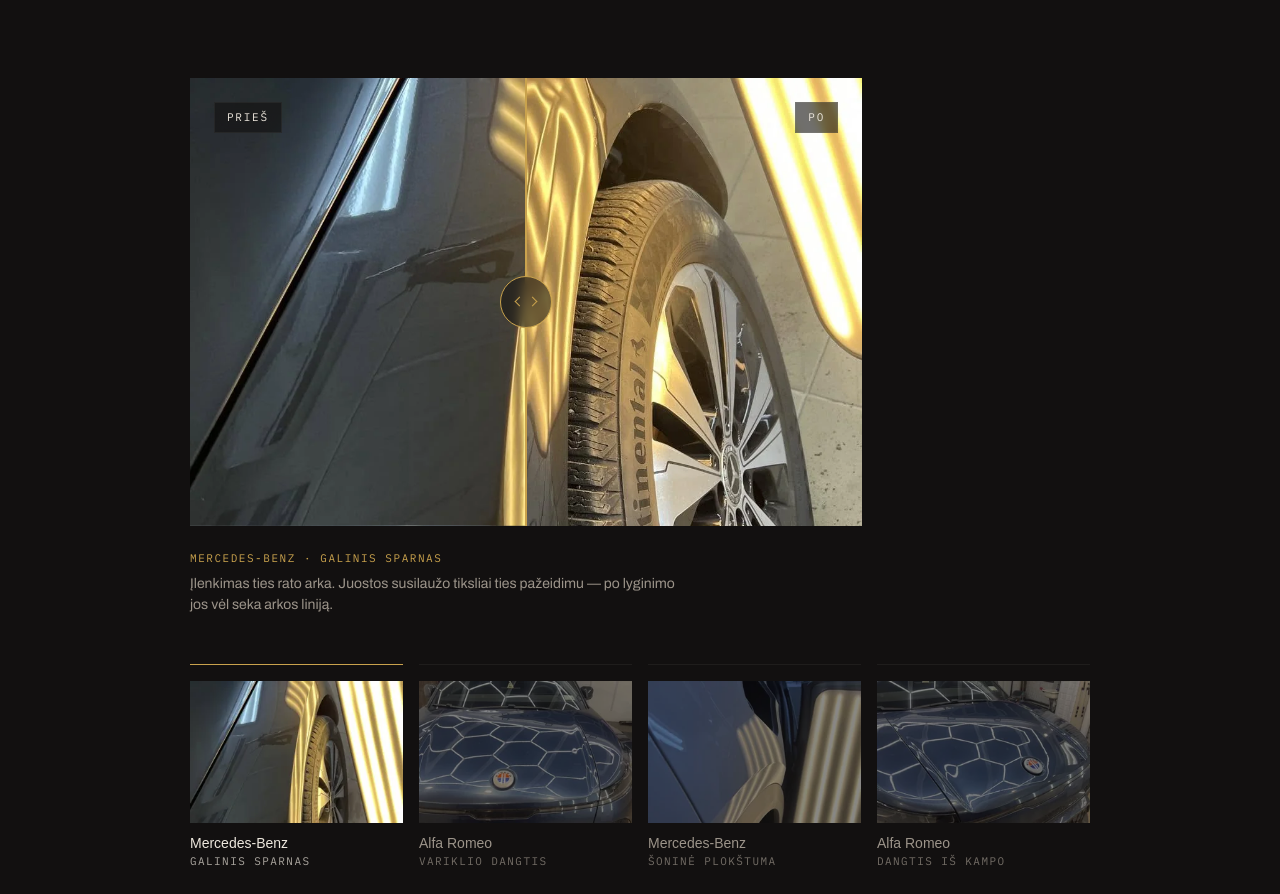
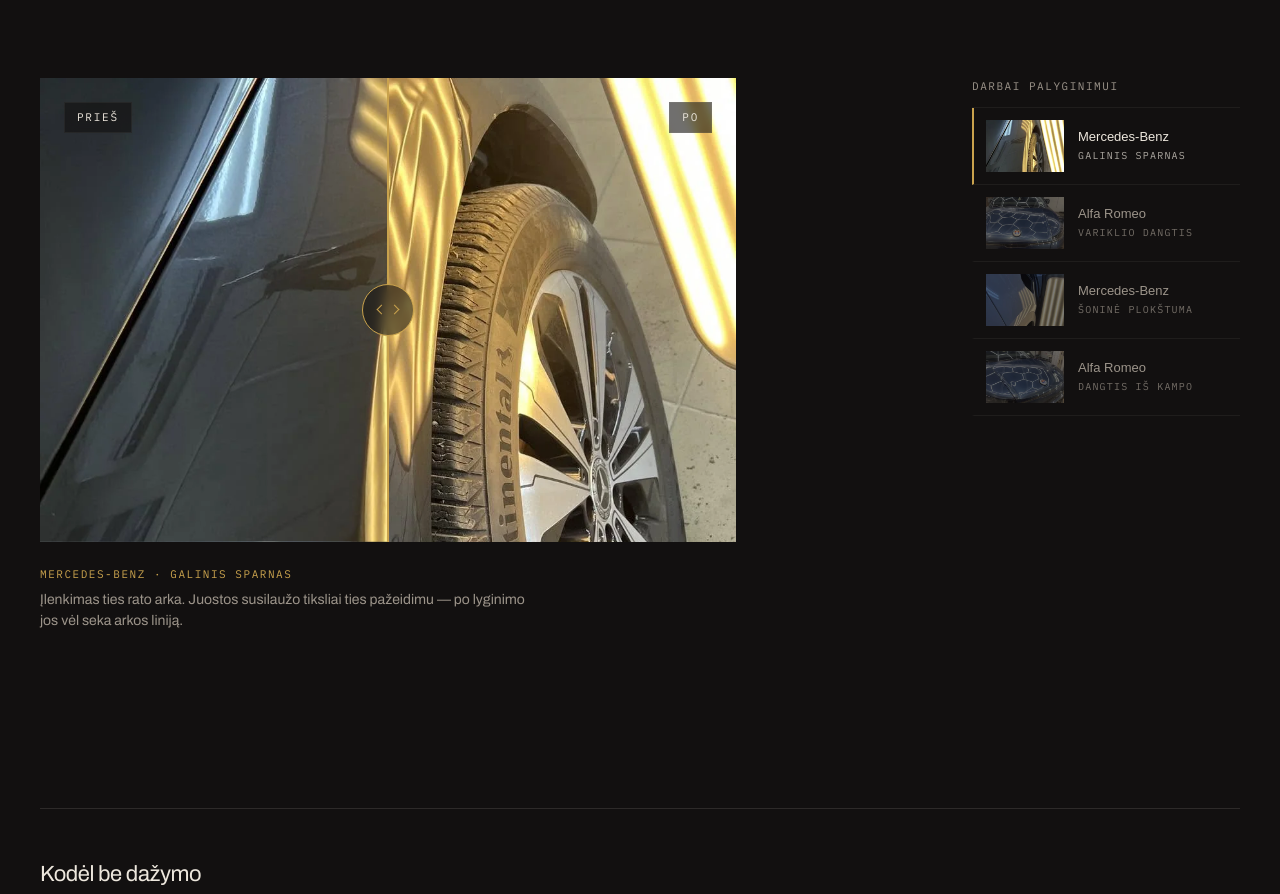
Before and after one commit to evolviainfo-eng/minerda, a plain HTML site: page index.html in a window 1280 px wide. Shown: the part 1180-2074 px from the top of the page. Drawn offline with Linux system fonts and the light colour scheme.

Commit message:
Prieš/po: dviejų kolonų išdėstymas — slankiklis lygiuojasi su antrašte, darbų sąrašas šone
Co-Authored-By: Claude Opus 5 <noreply@anthropic.com>

```diff
--- a/index.html
+++ b/index.html
@@ -88,8 +88,9 @@
     </div>
   </div>
 
-  <div class="wrap wrap--wide">
-    <figure class="ba rv" id="ba">
+  <div class="wrap">
+    <div class="ba-grid rv">
+    <figure class="ba" id="ba">
       <div class="ba__stage" id="baStage">
         <img class="ba__img" id="baB" src="img/ba1-before-lg.webp" srcset="img/ba1-before-sm.webp 700w, img/ba1-before-lg.webp 1080w" sizes="(max-width:900px) 100vw, 1180px" width="1080" height="720" alt="Galinis sparnas prieš remontą: šviesos lentos juostos ties įlenkimu susilaužo zigzagu">
         <div class="ba__after"><img class="ba__img" id="baA" src="img/ba1-after-lg.webp" srcset="img/ba1-after-sm.webp 700w, img/ba1-after-lg.webp 1080w" sizes="(max-width:900px) 100vw, 1180px" width="1080" height="720" alt="Tas pats sparnas po lyginimo: juostos vėl tolygios"></div>
@@ -102,12 +103,16 @@
       <figcaption id="baCap"><span class="mono" id="baMeta">Mercedes-Benz · galinis sparnas</span> <span id="baTxt">Įlenkimas ties rato arka. Juostos susilaužo tiksliai ties pažeidimu — po lyginimo jos vėl seka arkos liniją.</span></figcaption>
     </figure>
 
-    <ul class="pairs rv" id="pairs">
+    <div class="pairs-col">
+      <p class="mono pairs__h">Darbai palyginimui</p>
+      <ul class="pairs" id="pairs">
       <li><button type="button" class="pairs__b is-on" data-p="0"><img src="img/t1.webp" width="300" height="200" alt="" loading="lazy"><span>Mercedes-Benz<em>Galinis sparnas</em></span></button></li>
       <li><button type="button" class="pairs__b" data-p="1"><img src="img/t2.webp" width="300" height="200" alt="" loading="lazy"><span>Alfa Romeo<em>Variklio dangtis</em></span></button></li>
       <li><button type="button" class="pairs__b" data-p="2"><img src="img/t3.webp" width="300" height="200" alt="" loading="lazy"><span>Mercedes-Benz<em>Šoninė plokštuma</em></span></button></li>
       <li><button type="button" class="pairs__b" data-p="3"><img src="img/t4.webp" width="300" height="200" alt="" loading="lazy"><span>Alfa Romeo<em>Dangtis iš kampo</em></span></button></li>
-    </ul>
+      </ul>
+    </div>
+    </div>
   </div>
 
   <div class="wrap">
--- a/styles.css
+++ b/styles.css
@@ -133,25 +133,11 @@ p{margin:0; text-wrap:pretty}
 .sec h2{font-size:var(--t-h2); line-height:1.08}
 
 /* ── before / after ──────────────────────────────────────── */
-.ba,.pairs{max-width:900px; margin-left:auto; margin-right:auto}
-.ba{margin-top:0; margin-bottom:0}
-.ba__stage{position:relative; aspect-ratio:3/2; max-height:56svh; overflow:hidden; background:var(--ink-2); touch-action:pan-y; cursor:ew-resize; user-select:none}
+.ba-grid{display:grid; grid-template-columns:minmax(0,1fr) 268px; gap:var(--s5); align-items:start}
+.ba{margin:0; min-width:0}
+.ba__stage{position:relative; aspect-ratio:3/2; max-height:58svh; overflow:hidden; background:var(--ink-2); touch-action:pan-y; cursor:ew-resize; user-select:none}
 .ba__stage.is-swapping .ba__img{opacity:0}
 .ba__stage .ba__img{transition:opacity var(--d-mid) var(--e-ui)}
-
-.pairs{list-style:none; margin:var(--s5) auto 0; padding:0; display:grid; grid-template-columns:repeat(4,1fr); gap:var(--s2)}
-.pairs__b{
-  display:block; width:100%; padding:0 0 var(--s2); border:0; border-top:1px solid var(--line-2);
-  background:transparent; cursor:pointer; text-align:left; color:var(--muted);
-  transition:border-color var(--d-ui) var(--e-ui), color var(--d-ui) var(--e-ui)
-}
-.pairs__b img{width:100%; aspect-ratio:3/2; object-fit:cover; opacity:.5; margin-top:var(--s2); transition:opacity var(--d-mid) var(--e-ui)}
-.pairs__b span{display:block; margin-top:12px; font-size:var(--t-sm); color:inherit}
-.pairs__b em{display:block; font-style:normal; font-family:var(--m); font-size:var(--t-label); letter-spacing:.13em; text-transform:uppercase; opacity:.7; margin-top:3px}
-.pairs__b:hover{color:var(--text); border-top-color:var(--line)}
-.pairs__b:hover img{opacity:.75}
-.pairs__b.is-on{color:var(--text); border-top-color:var(--gold)}
-.pairs__b.is-on img{opacity:1}
 .ba__img{width:100%; height:100%; object-fit:cover; pointer-events:none}
 .ba__after{position:absolute; inset:0; clip-path:inset(0 50% 0 0)}
 .ba__after .ba__img{width:100%; height:100%}
@@ -180,6 +166,22 @@ p{margin:0; text-wrap:pretty}
 .ba figcaption{margin-top:var(--s3); font-size:var(--t-sm); color:var(--muted); max-width:62ch}
 .ba figcaption .mono{display:block; color:var(--gold); margin-bottom:6px}
 .ba figcaption #baTxt{display:block}
+
+.pairs__h{display:block; padding-bottom:12px}
+.pairs{list-style:none; margin:0; padding:0; border-top:1px solid var(--line-2)}
+.pairs__b{
+  display:grid; grid-template-columns:78px minmax(0,1fr); gap:14px; align-items:center; width:100%;
+  padding:12px 0 12px 12px; border:0; border-left:2px solid transparent; border-bottom:1px solid var(--line-2);
+  background:transparent; cursor:pointer; text-align:left; color:var(--muted);
+  transition:border-color var(--d-ui) var(--e-ui), color var(--d-ui) var(--e-ui)
+}
+.pairs__b img{width:100%; aspect-ratio:3/2; object-fit:cover; opacity:.45; margin:0; transition:opacity var(--d-mid) var(--e-ui)}
+.pairs__b span{display:block; margin:0; font-size:13px; color:inherit; line-height:1.25}
+.pairs__b em{display:block; font-style:normal; font-family:var(--m); font-size:10px; letter-spacing:.12em; text-transform:uppercase; opacity:.7; margin-top:4px}
+.pairs__b:hover{color:var(--text)}
+.pairs__b:hover img{opacity:.75}
+.pairs__b.is-on{color:var(--text); border-left-color:var(--gold)}
+.pairs__b.is-on img{opacity:1}
 
 /* ── comparison table ────────────────────────────────────── */
 .cmp{margin-top:var(--s9); border-top:1px solid var(--line); padding-top:var(--s5)}
@@ -346,9 +348,9 @@ p{margin:0; text-wrap:pretty}
   .hero__act .btn{flex:1 1 100%}
   .hero__foot{display:none}
   .head h2,.studio__txt h2,.form-grid__l h2{max-width:none}
+  .ba-grid{grid-template-columns:1fr; gap:var(--s4)}
   .ba__stage{aspect-ratio:4/3; max-height:none}
-  .pairs{grid-template-columns:repeat(2,1fr); gap:12px}
-  .pairs__b span{font-size:13px}
+
   .ba__tag{top:12px; padding:5px 9px; font-size:10px}
   .ba__tag--l{left:12px} .ba__tag--r{right:12px}
   .ba__grip{width:44px; height:44px; margin:-22px 0 0 -22px}
```
